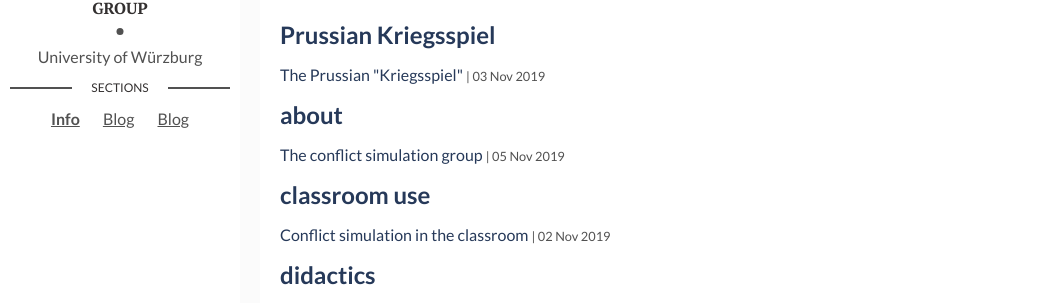
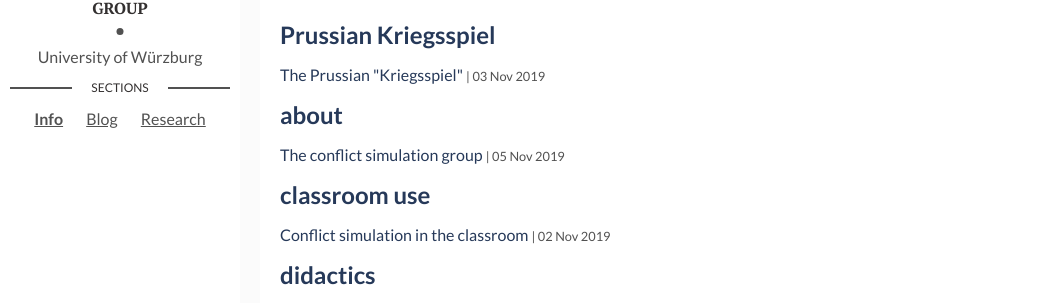
Before and after one commit to cosimg/cosimg.github.io, a Jekyll site: the page built from tags.html, in a window 1280 px wide. Shown: the part 158-461 px from the top of the page, without its empty margins (0-1047 px from the left). Built offline with Jekyll 4.4.1, drawn with Linux system fonts in a browser that asks for light colours.

Commit message:
new link

```diff
--- a/_layouts/main.html
+++ b/_layouts/main.html
@@ -18,7 +18,7 @@
           <ul>
             <li><a href="https://cosimg.github.io"><p><strong>Info</strong></p></a></li>
             <li><a href="https://cosimg.github.io/blog"><p>Blog</p></a></li>
-            <li><a href="https://cosimg.github.io/research"><p>Blog</p></a></li>
+            <li><a href="https://cosimg.github.io/research"><p>Research</p></a></li>
           </ul>
       </section>
       <!--End of menu -->
```
